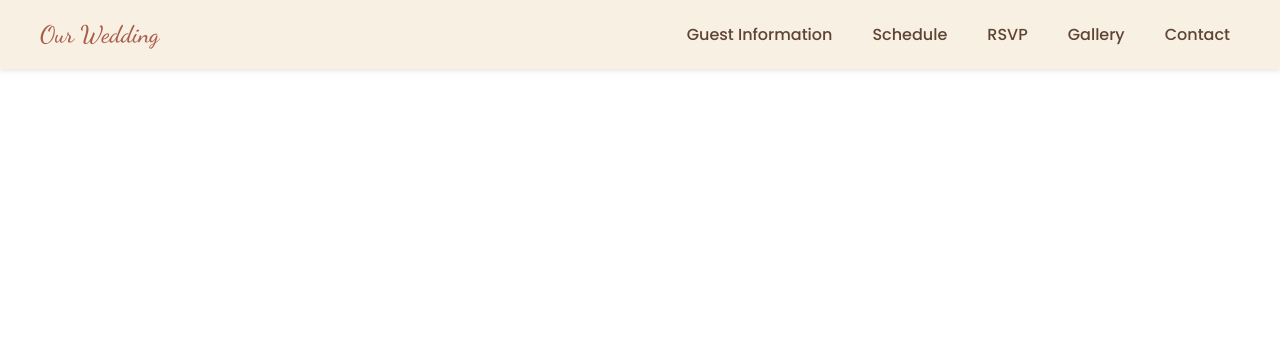
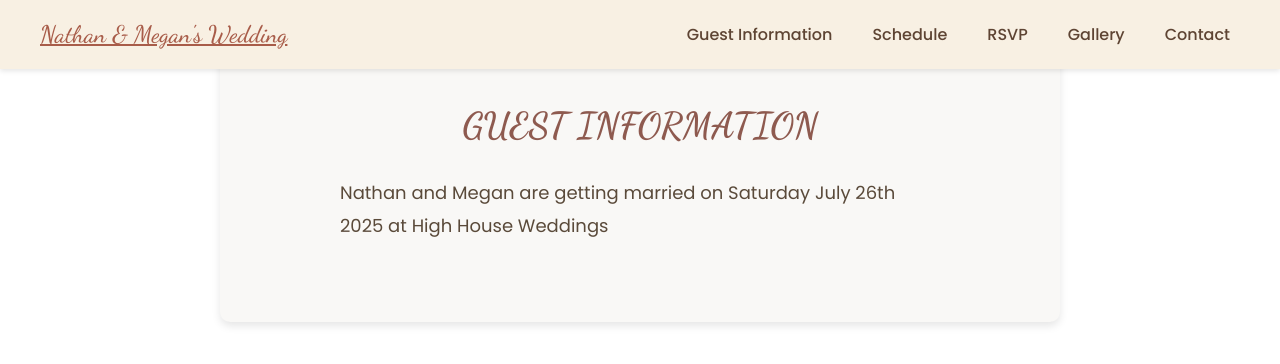
Before and after one commit to johnsn27/weddingWebsite, a React (Create React App) app: page / in a window 1280 px wide. Shown: the top 364 px of the page. Built offline with nearby package versions, Linux system fonts and the light colour scheme; what aws-amplify would draw is missing.

Commit message:
Guest Information (#10)
* routing

* add a sentence

```diff
--- a/src/App.js
+++ b/src/App.js
@@ -3,6 +3,7 @@ import React from 'react';
 import { BrowserRouter as Router, Route, Routes } from 'react-router-dom';
 import NavBar from './components/navbar';
 import Accommodation from './pages/accommodation';  // Import the new OurStory component
+import GuestInformation from './pages/guestInformation';  // Import the new OurStory component
 import Parking from './pages/parking';  // Import the new OurStory component
 import RSVPForm from './pages/rsvp';  // Import the new OurStory component
 import FindingTheVenue from './pages/findingTheVenue';  // Import the new OurStory component
@@ -14,7 +15,7 @@ function App() {
       <div className="App">
         <NavBar />
         <Routes>
-          <Route path="/" />
+          <Route path="/" element={<GuestInformation />} />
           <Route path="/accommodation" element={<Accommodation />} />
           <Route path="/parking" element={<Parking />} />
           <Route path="/taxis" element={<Taxis />} />
--- a/src/components/navbar.js
+++ b/src/components/navbar.js
@@ -109,13 +109,14 @@ const NavBar = () => {
 
   return (
     <nav css={navBarStyle}>
-      <div css={logoStyle}>Our Wedding</div>
+      {/* todo: style the logo not have the link line underneath */}
+      <a href='/' css={logoStyle}>Nathan & Megan's Wedding</a>
       <NavLinks>
         <NavLinkItem
           onMouseEnter={toggleDropdown}
           onMouseLeave={toggleDropdown}
         >
-          <a href="#about">Guest Information</a>
+          <a href="/">Guest Information</a>
           <DropdownMenu show={dropdownVisible}>
             <li><a href="/accommodation">Accommodation</a></li>
             <li><a href="/parking">Parking</a></li>
--- /dev/null
+++ b/src/pages/guestInformation.js
@@ -0,0 +1,51 @@
+/** @jsxImportSource @emotion/react */
+import React from 'react';
+import { css } from '@emotion/react';
+
+const storyPageStyle = css`
+  padding: 80px 20px 80px; /* Increased top padding for desktop view */
+  max-width: 800px;
+  margin: 0 auto;
+  text-align: center;
+  font-family: 'Poppins', sans-serif;
+  color: #4a3d28;
+  background: #f9f8f6; /* Subtle off-white background */
+  border-radius: 10px; /* Rounded corners */
+  box-shadow: 0 4px 8px rgba(0, 0, 0, 0.1); /* Soft shadow */
+
+  @media (max-width: 768px) {
+    padding: 280px 20px 80px; /* More top padding for mobile view */
+  }
+`;
+
+const titleStyle = css`
+  font-family: 'Dancing Script', cursive;
+  font-size: 36px;
+  color: #8e5a4f; /* Slightly richer color */
+  margin-bottom: 30px; /* More space below title */
+  text-transform: uppercase; /* Adds a touch of elegance */
+`;
+
+const paragraphStyle = css`
+  font-size: 18px;
+  line-height: 1.8; /* Increased line height for readability */
+  margin-bottom: 30px; /* More space between paragraphs */
+  text-align: left; /* Align text to the left for easier reading */
+  max-width: 600px; /* Ensure paragraphs don’t stretch too wide */
+  margin: 0 auto; /* Center the text block */
+  color: #5a4a3a; /* Darker color for readability */
+`;
+
+const GuestInformation = () => {
+  return (
+    <div css={storyPageStyle}>
+      <h1 css={titleStyle}>Guest Information</h1>
+      <p css={paragraphStyle}>
+      Nathan and Megan are getting married on Saturday July 26th 2025 at High House Weddings
+      </p>
+      {/* image of us? */}
+    </div>
+  );
+};
+
+export default GuestInformation;
```
